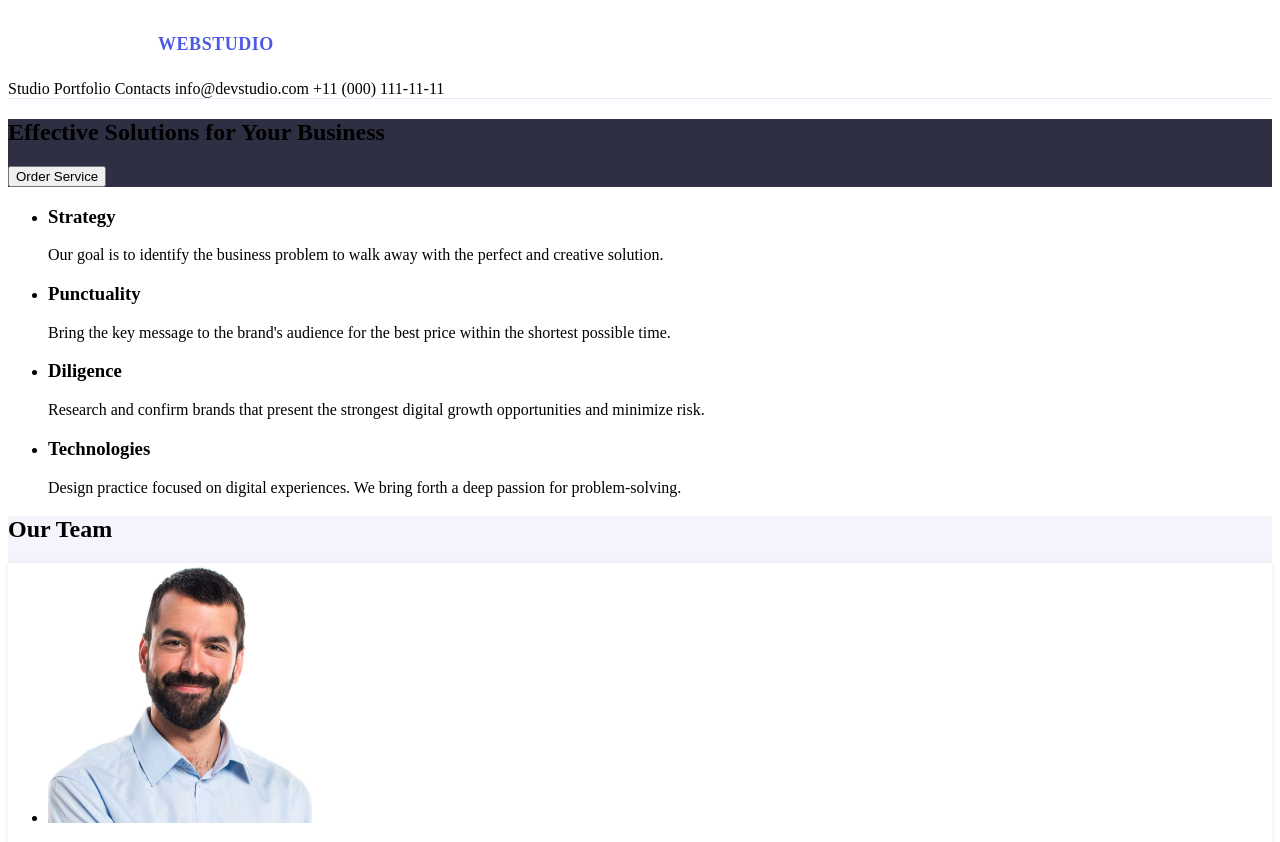
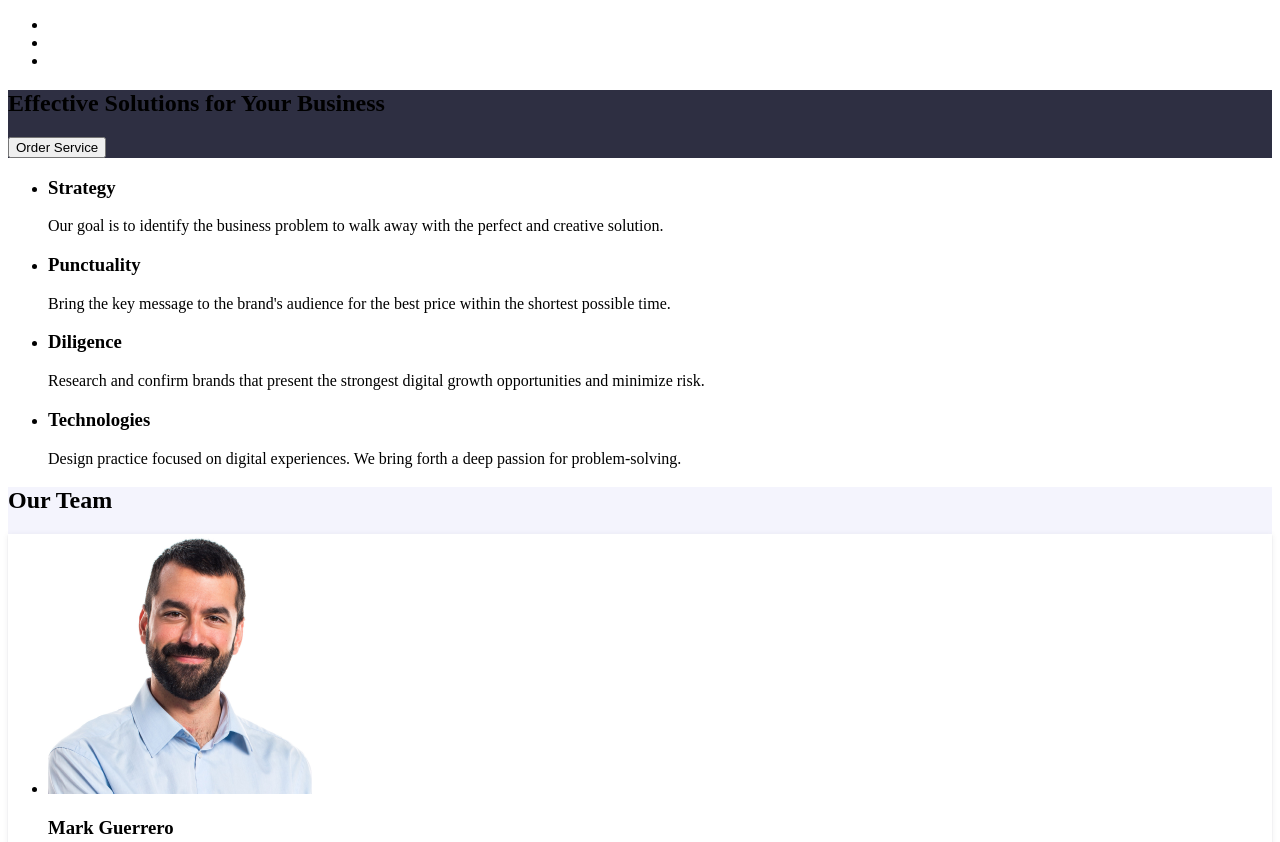
Before and after one commit to Antontyman/goit-markup-hw-01, a plain HTML site: page index.html in a window 1280 px wide. Shown: the top 842 px of the page. Drawn offline with Linux system fonts and the light colour scheme.

Commit message:
modif index

```diff
--- a/index.html
+++ b/index.html
@@ -8,12 +8,19 @@
   </head>
   <body>
     <header>
-      <div class="main-page">
-        <div class="main-page-logo">webstudio</div>
-        <div class="main-page-top-line">
-          Studio Portfolio Contacts info@devstudio.com +11 (000) 111-11-11
-        </div>
-      </div>
+      <nav>
+        <ul>
+          <li>
+            <a href=""></a>
+          </li>
+          <li>
+            <a href=""></a>
+          </li>
+          <li>
+            <a href=""></a>
+          </li>
+        </ul>
+      </nav>
     </header>
     <main>
       <section>
```
